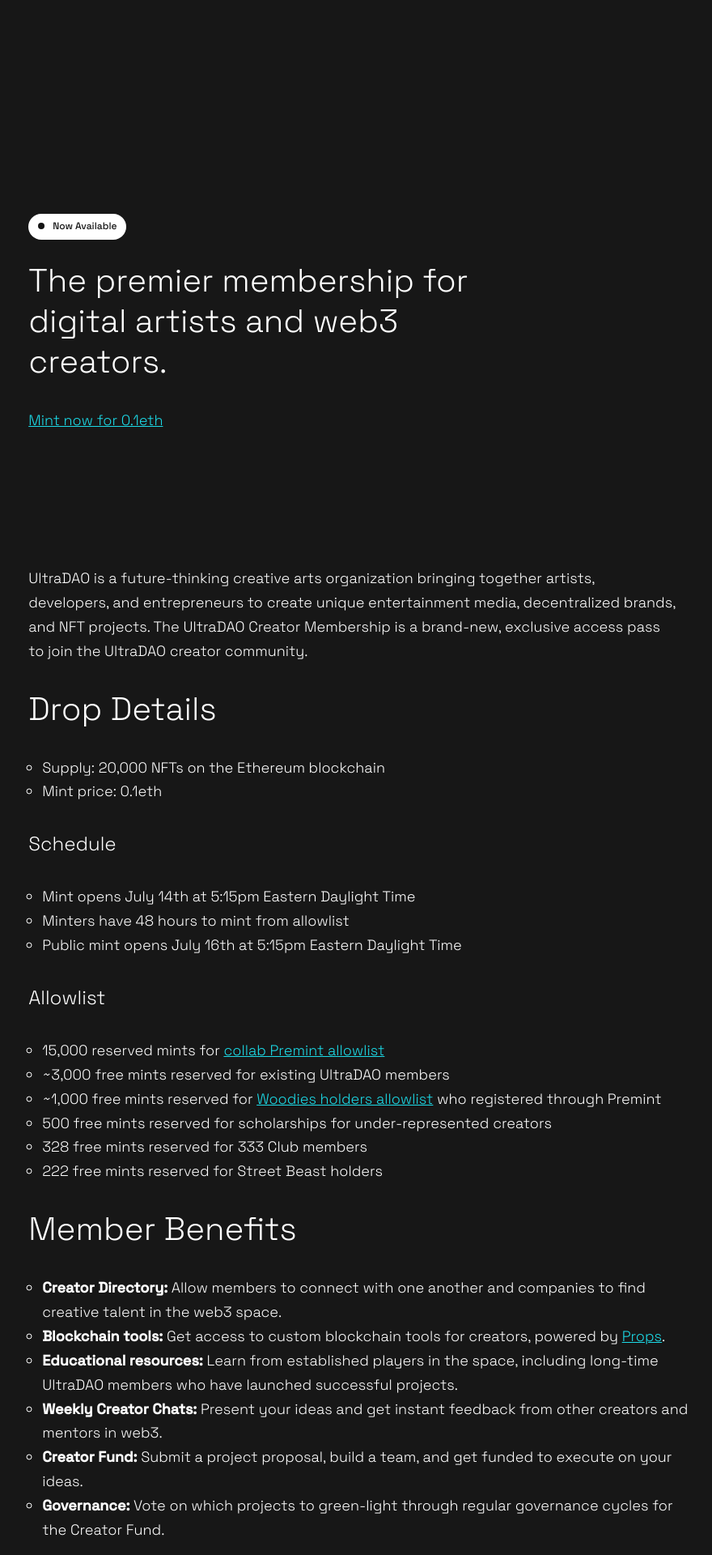
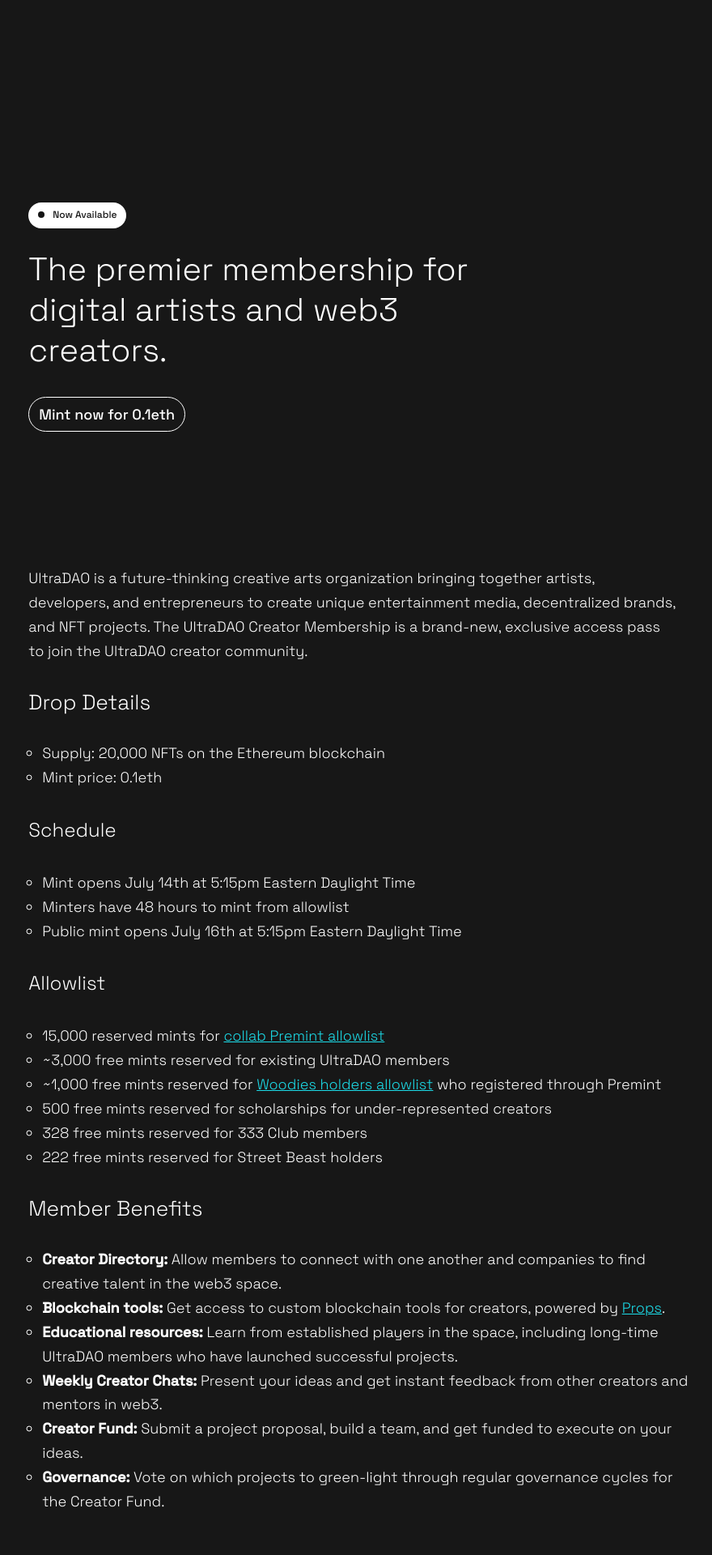
Before and after one commit to chriswallace/UltraDAO, a Jekyll site: the page built from creator-membership.html, in a window 1280 px wide. Shown: the part 341-2261 px from the top of the page at 81% size, without its empty margins (16-896 px from the left). Built offline with Jekyll 4.4.1, drawn with Linux system fonts in a browser that asks for light colours.

Commit message:
Updated CSS

```diff
--- a/assets/css/main.css
+++ b/assets/css/main.css
@@ -299,12 +299,12 @@
 
 }
 
-.page--creator-membership h1{
+h1.small{
   font-size: 16px;
   font-weight: 300;
 }
 
-.page--creator-membership h2{
+h2.small{
   font-size: 40px;
 }
 
@@ -384,6 +384,7 @@
   display: block;
 }
 
+.button,
 .button-list a{
   border: 1px solid white;
   border-radius: 100px;
@@ -400,6 +401,11 @@
   color: #141414;
 }
 
+.button{
+  display: inline-block;
+  font-size: 18px;
+}
+
 @media screen and (min-width: 1120px)  {
 
   .button-list{
```
